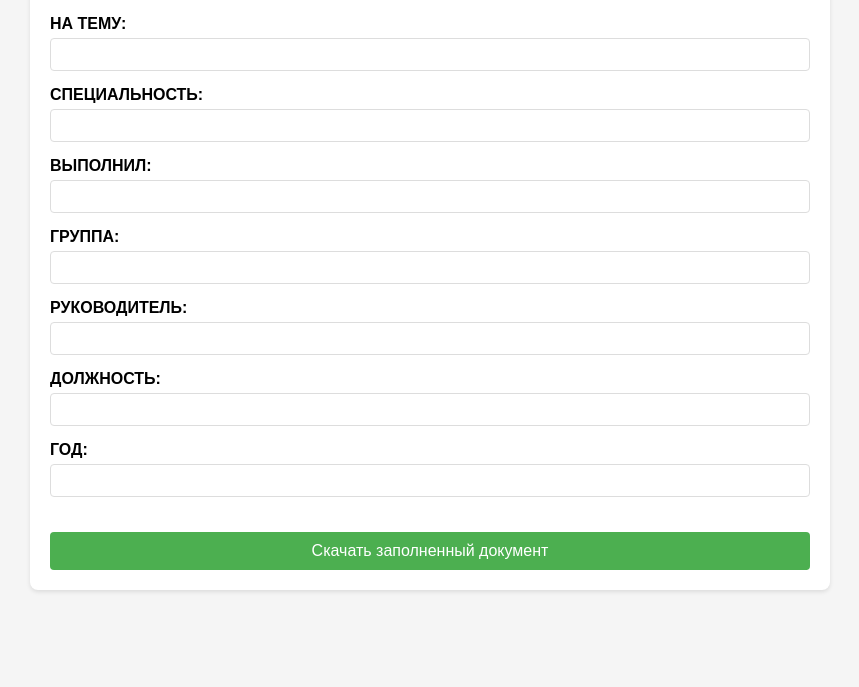
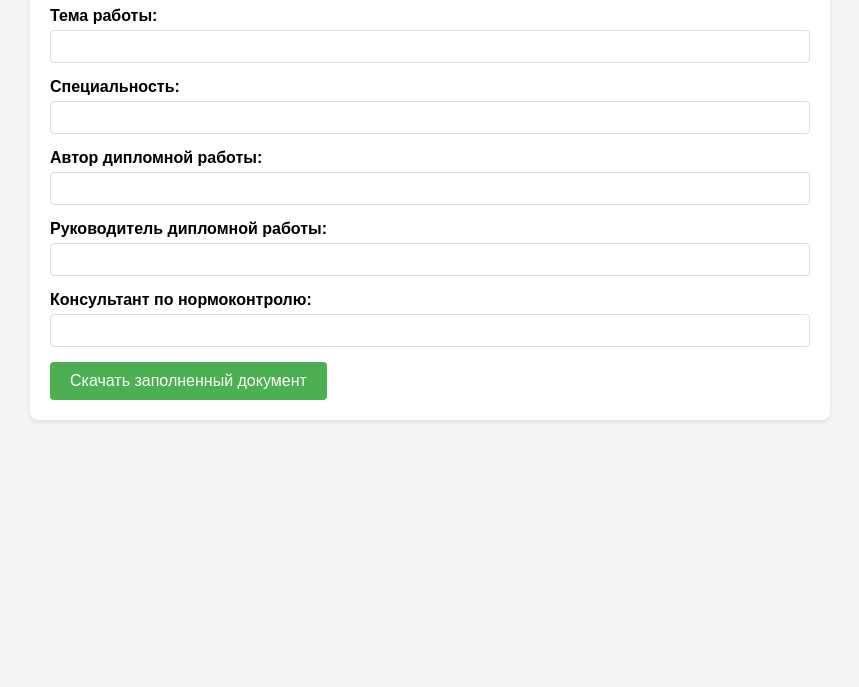
Before and after one commit to AgniStore/titulnik, a plain HTML site: page index.html in a window 1280 px wide. Shown: the part 113-800 px from the top of the page, without its empty margins (210-1069 px from the left). Drawn offline with Linux system fonts and the light colour scheme.

Commit message:
Restore original form

```diff
--- a/index.html
+++ b/index.html
@@ -11,6 +11,12 @@
             margin: 0 auto;
             padding: 20px;
             background-color: #f5f5f5;
+        }
+        .form-container {
+            background-color: white;
+            padding: 20px;
+            border-radius: 8px;
+            box-shadow: 0 2px 4px rgba(0,0,0,0.1);
         }
         .form-group {
             margin-bottom: 15px;
@@ -35,67 +41,38 @@
             border-radius: 4px;
             cursor: pointer;
             font-size: 16px;
-            width: 100%;
-            margin-top: 20px;
         }
         button:hover {
             background-color: #45a049;
         }
-        .container {
-            background-color: white;
-            padding: 20px;
-            border-radius: 8px;
-            box-shadow: 0 2px 4px rgba(0,0,0,0.1);
-        }
-        h1 {
-            color: #333;
-            text-align: center;
-            margin-bottom: 30px;
-        }
-        .error {
-            color: #ff0000;
-            margin-top: 10px;
-            text-align: center;
-            display: none;
-        }
     </style>
 </head>
 <body>
-    <div class="container">
+    <div class="form-container">
         <h1>Заполнение титульного листа</h1>
-        <form id="uploadForm">
+        <form action="/process" method="POST">
             <div class="form-group">
-                <label for="topic">НА ТЕМУ:</label>
-                <input type="text" id="topic" name="topic" required>
+                <label for="НА ТЕМУ:">Тема работы:</label>
+                <input type="text" id="НА ТЕМУ:" name="НА ТЕМУ:" required>
             </div>
             <div class="form-group">
-                <label for="specialty">СПЕЦИАЛЬНОСТЬ:</label>
-                <input type="text" id="specialty" name="specialty" required>
+                <label for="СПЕЦИАЛЬНОСТЬ">Специальность:</label>
+                <input type="text" id="СПЕЦИАЛЬНОСТЬ" name="СПЕЦИАЛЬНОСТЬ" required>
             </div>
             <div class="form-group">
-                <label for="student">ВЫПОЛНИЛ:</label>
-                <input type="text" id="student" name="student" required>
+                <label for="АВТОР ДИПЛОМНОЙ РАБОТЫ">Автор дипломной работы:</label>
+                <input type="text" id="АВТОР ДИПЛОМНОЙ РАБОТЫ" name="АВТОР ДИПЛОМНОЙ РАБОТЫ" required>
             </div>
             <div class="form-group">
-                <label for="group">ГРУППА:</label>
-                <input type="text" id="group" name="group" required>
+                <label for="РУКОВОДИТЕЛЬ ДИПЛОМНОЙ РАБОТЫ">Руководитель дипломной работы:</label>
+                <input type="text" id="РУКОВОДИТЕЛЬ ДИПЛОМНОЙ РАБОТЫ" name="РУКОВОДИТЕЛЬ ДИПЛОМНОЙ РАБОТЫ" required>
             </div>
             <div class="form-group">
-                <label for="supervisor">РУКОВОДИТЕЛЬ:</label>
-                <input type="text" id="supervisor" name="supervisor" required>
-            </div>
-            <div class="form-group">
-                <label for="position">ДОЛЖНОСТЬ:</label>
-                <input type="text" id="position" name="position" required>
-            </div>
-            <div class="form-group">
-                <label for="year">ГОД:</label>
-                <input type="text" id="year" name="year" required>
+                <label for="КОНСУЛЬТАНТ ПО НОРМОКОНТРОЛЮ">Консультант по нормоконтролю:</label>
+                <input type="text" id="КОНСУЛЬТАНТ ПО НОРМОКОНТРОЛЮ" name="КОНСУЛЬТАНТ ПО НОРМОКОНТРОЛЮ" required>
             </div>
             <button type="submit">Скачать заполненный документ</button>
-            <div id="error" class="error"></div>
         </form>
     </div>
-    <script src="script.js"></script>
 </body>
 </html>
```
